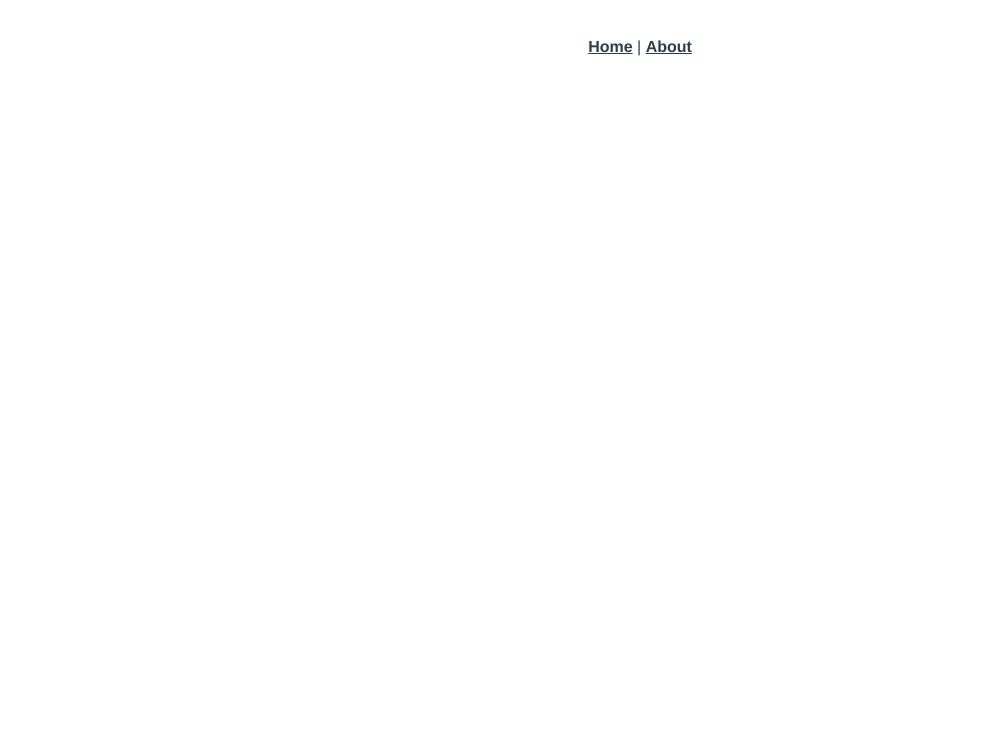
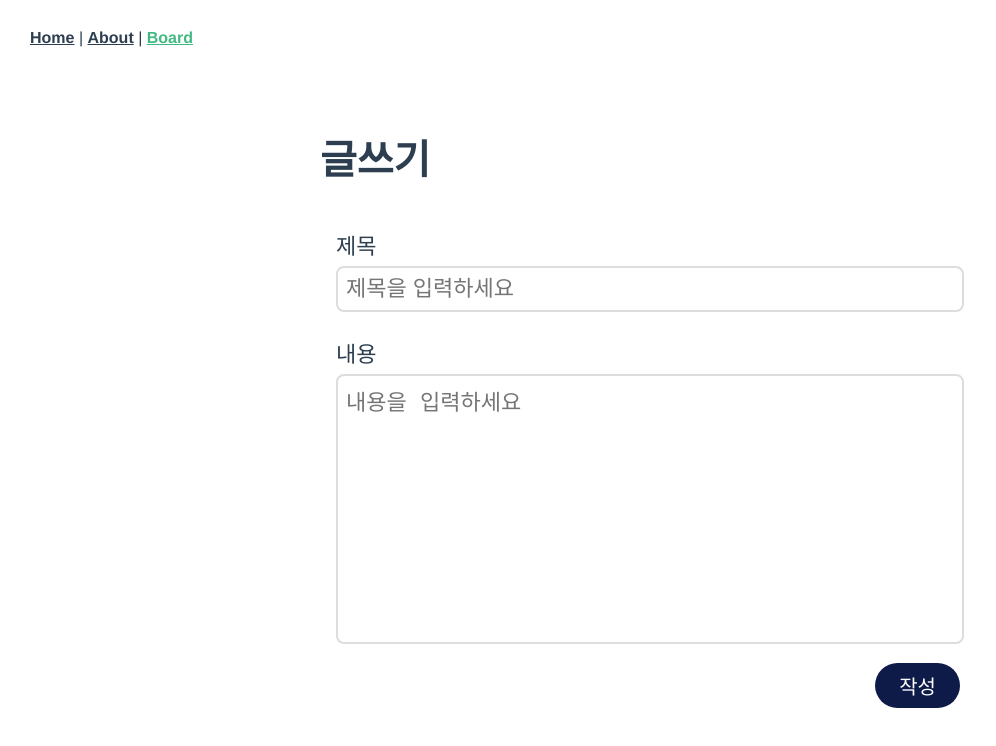
Before and after one commit to seggle/FE, a Vue app: page /board in a window 1280 px wide. Before the commit this address had no page. Shown: the top 746 px of the page, without its empty margins (0-996 px from the left). Built offline with nearby package versions, Linux system fonts and the light colour scheme.

Commit message:
Feat: Add Board.vue

```diff
--- a/src/App.vue
+++ b/src/App.vue
@@ -1,20 +1,13 @@
 <template>
   <div id="nav">
     <router-link to="/">Home</router-link> |
-    <router-link to="/about">About</router-link>
+    <router-link to="/about">About</router-link> |
+    <router-link to="/board">Board</router-link>
   </div>
   <router-view/>
 </template>
 
 <style>
-#app {
-  font-family: Avenir, Helvetica, Arial, sans-serif;
-  -webkit-font-smoothing: antialiased;
-  -moz-osx-font-smoothing: grayscale;
-  text-align: center;
-  color: #2c3e50;
-}
-
 #nav {
   padding: 30px;
 }
--- /dev/null
+++ b/src/assets/index.css
@@ -0,0 +1,9 @@
+@import "reset.css";
+@import "variables.css";
+
+body {
+    font-family: Avenir, Helvetica, Arial, sans-serif;
+    -webkit-font-smoothing: antialiased;
+    -moz-osx-font-smoothing: grayscale;
+    color: #2c3e50;
+}
--- /dev/null
+++ b/src/assets/reset.css
@@ -0,0 +1,48 @@
+/* http://meyerweb.com/eric/tools/css/reset/
+   v2.0 | 20110126
+   License: none (public domain)
+*/
+
+html, body, div, span, applet, object, iframe,
+h1, h2, h3, h4, h5, h6, p, blockquote, pre,
+a, abbr, acronym, address, big, cite, code,
+del, dfn, em, img, ins, kbd, q, s, samp,
+small, strike, strong, sub, sup, tt, var,
+b, u, i, center,
+dl, dt, dd, ol, ul, li,
+fieldset, form, label, legend,
+table, caption, tbody, tfoot, thead, tr, th, td,
+article, aside, canvas, details, embed,
+figure, figcaption, footer, header, hgroup,
+menu, nav, output, ruby, section, summary,
+time, mark, audio, video {
+	margin: 0;
+	padding: 0;
+	border: 0;
+	font-size: 100%;
+	font: inherit;
+	vertical-align: baseline;
+}
+/* HTML5 display-role reset for older browsers */
+article, aside, details, figcaption, figure,
+footer, header, hgroup, menu, nav, section {
+	display: block;
+}
+body {
+	line-height: 1;
+}
+ol, ul {
+	list-style: none;
+}
+blockquote, q {
+	quotes: none;
+}
+blockquote:before, blockquote:after,
+q:before, q:after {
+	content: '';
+	content: none;
+}
+table {
+	border-collapse: collapse;
+	border-spacing: 0;
+}
--- /dev/null
+++ b/src/assets/variables.css
@@ -0,0 +1,3 @@
+:root {
+    --navy: #0E1B49;
+}
--- a/src/main.js
+++ b/src/main.js
@@ -1,6 +1,10 @@
 import { createApp } from 'vue'
+import './assets/index.css'
 import App from './App.vue'
 import router from './router'
 import store from './store'
 
-createApp(App).use(store).use(router).mount('#app')
+var app = createApp(App)
+app.use(store)
+app.use(router)
+app.mount('#app')
--- a/src/router/index.js
+++ b/src/router/index.js
@@ -1,5 +1,6 @@
 import { createRouter, createWebHistory } from 'vue-router'
 import Home from '../views/Home.vue'
+import Board from '../views/Board.vue'
 
 const routes = [
   {
@@ -14,6 +15,11 @@
     // this generates a separate chunk (about.[hash].js) for this route
     // which is lazy-loaded when the route is visited.
     component: () => import(/* webpackChunkName: "about" */ '../views/About.vue')
+  },
+  {
+    path: '/board',
+    name: 'Board',
+    component: Board
   }
 ]
 
--- /dev/null
+++ b/src/views/Board.vue
@@ -0,0 +1,71 @@
+<template>
+  <form class="board" v-on:submit.prevent="submitForm">
+    <h1 class="board-header">글쓰기</h1>
+    <div class="title">
+        <label for="board-title">제목</label>
+        <input id="board-title" type="text" placeholder="제목을 입력하세요">
+    </div>
+    <div class="content">
+        <label for="board-content">내용</label>
+        <textarea name="" id="board-content" cols="40" rows="10" placeholder="내용을 입력하세요"></textarea>
+    </div>
+    <button class="board-btn" type="submit" v-on:click="submitForm">작성</button>
+  </form>
+</template>
+
+<script>
+export default {
+  name: 'Board'
+}
+</script>
+
+<style>
+.board {
+    padding: 8vh 40vh;
+}
+
+.board-header {
+    font-weight: 800;
+    font-size: 40px;
+    margin-bottom: 5vh;
+}
+
+label {
+    display: block;
+    margin-bottom: 1vh;
+    font-size: 22px;
+}
+
+.title,
+.content {
+    padding: 2vh 2vh;
+}
+
+#board-title,
+#board-content {
+    padding: 1vh 1vh;
+    font-size: 22px;
+    width: 100%;
+    border: 2px solid rgb(221, 221, 221);
+    border-radius: 1vh;
+}
+
+#board-content {
+    resize: none;
+}
+
+#board-title input::placeholder {
+    color:rgb(0, 0, 0, 0.3);
+}
+
+.board-btn {
+    float: right;
+    padding: 1vh 3vh;
+    background-color: var(--navy);
+    color: white;
+    border: none;
+    border-radius: 3vh;
+    font-size: 20px;
+    cursor: pointer;
+}
+</style>
```
Also changed, not shown: 1 other file (tests, documents, lock files or other folders).
